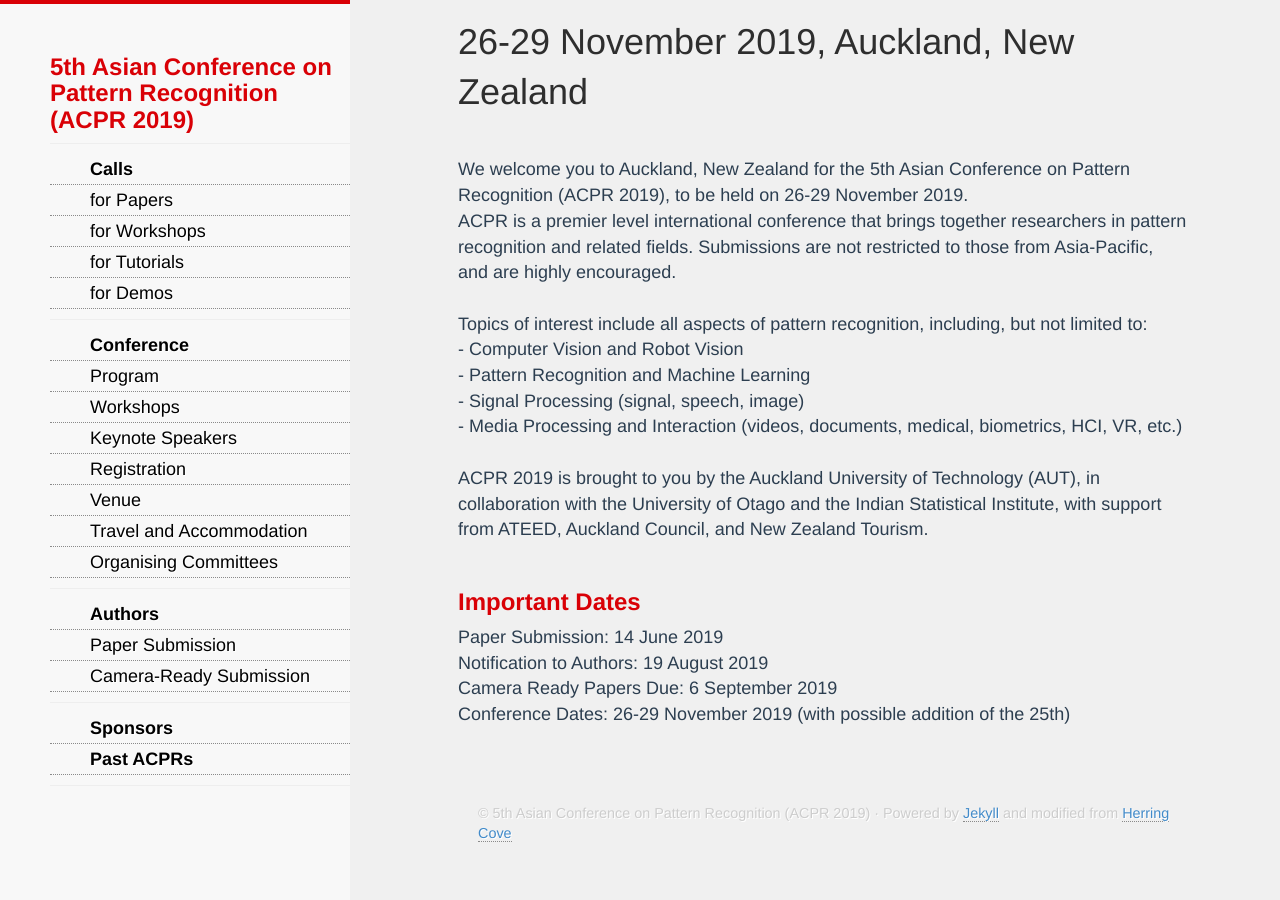
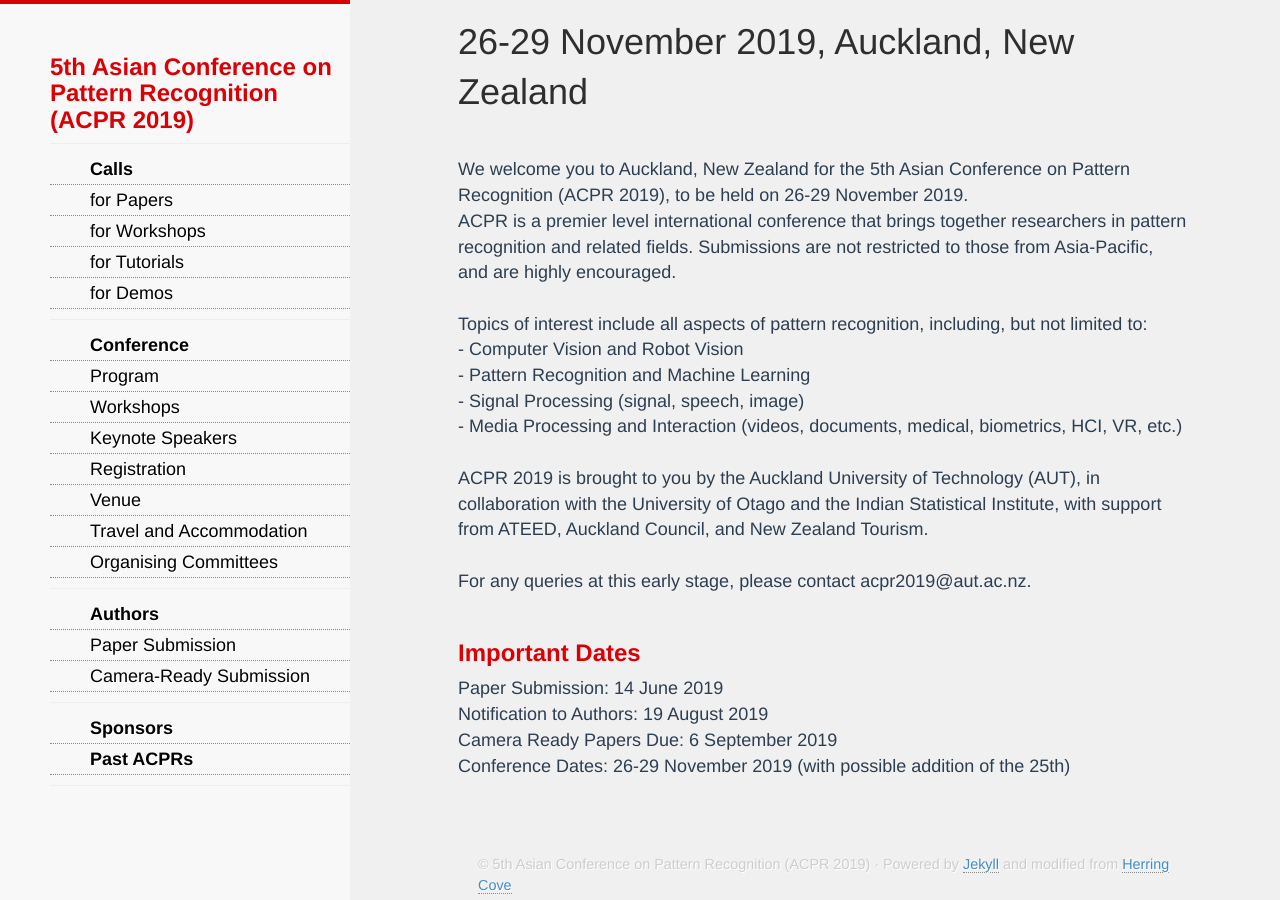
Before and after one commit to AndrewChenUoA/ACPR2019, a Jekyll site: the page built from index.html, in a window 1280 px wide and 900 px high, scrolled down 783 px. Built offline with Jekyll 4.4.1, drawn with Linux system fonts in a browser that asks for light colours; nearby versions of some CDN libraries; Markdown is read by kramdown in place of the engine named in the settings; before the commit the page ends 1632 px from its top, so only the background shows below that.

Commit message:
Add e-mail address

```diff
--- a/index.html
+++ b/index.html
@@ -21,6 +21,8 @@ title: ACPR 2019 - The 5th Asian Conference on Pattern Recognition
 
   ACPR 2019 is brought to you by the Auckland University of Technology (AUT), in collaboration with the University of Otago and the Indian Statistical Institute, with support from ATEED, Auckland Council, and New Zealand Tourism.<br/><br/>
 
+  For any queries at this early stage, please contact acpr2019@aut.ac.nz.<br/><br/>
+
   <h3>Important Dates</h3>
   Paper Submission: 14 June 2019<br/>
   Notification to Authors: 19 August 2019<br/>
```
Also changed, not shown: 2 other files.
